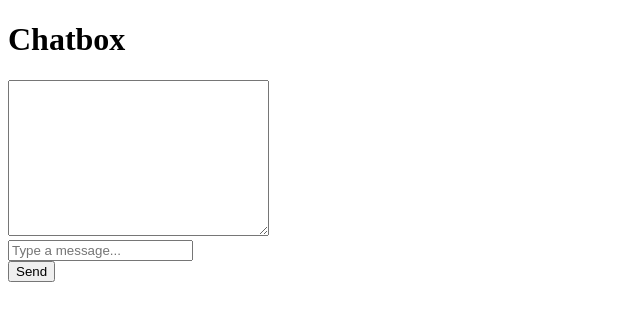
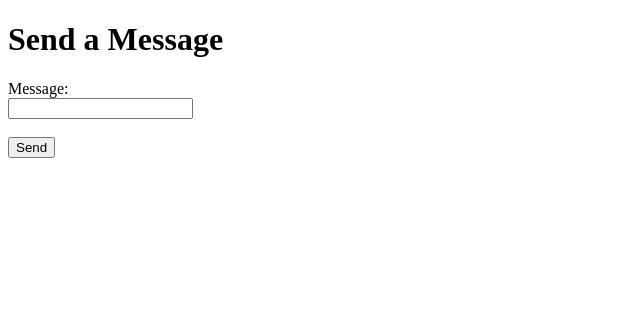
Before and after one commit to Lipicode/lipicode.github.io, a plain HTML site: page send.html in a window 1280 px wide. Shown: the whole page, without its empty margins (0-640 px from the left). Drawn offline with Linux system fonts and the light colour scheme.

Commit message:
Update send.html

```diff
--- a/send.html
+++ b/send.html
@@ -3,26 +3,14 @@
 <head>
     <meta charset="UTF-8">
     <meta name="viewport" content="width=device-width, initial-scale=1.0">
-    <title>Chati - Chat</title>
+    <title>Chati - Send Message</title>
 </head>
 <body>
-    <h1>Chatbox</h1>
-    <textarea id="chatBox" rows="10" cols="30" readonly></textarea><br>
-    <input type="text" id="message" placeholder="Type a message..."><br>
-    <button onclick="sendMessage()">Send</button>
-
-    <script>
-        const ws = new WebSocket("ws://localhost:8080");
-
-        ws.onmessage = function(event) {
-            document.getElementById("chatBox").value += event.data + "\n";
-        };
-
-        function sendMessage() {
-            const message = document.getElementById("message").value;
-            ws.send(message);
-            document.getElementById("message").value = "";
-        }
-    </script>
+    <h1>Send a Message</h1>
+    <form action="textbox.html">
+        <label for="message">Message:</label><br>
+        <input type="text" id="message" name="message"><br><br>
+        <input type="submit" value="Send">
+    </form>
 </body>
 </html>
```
